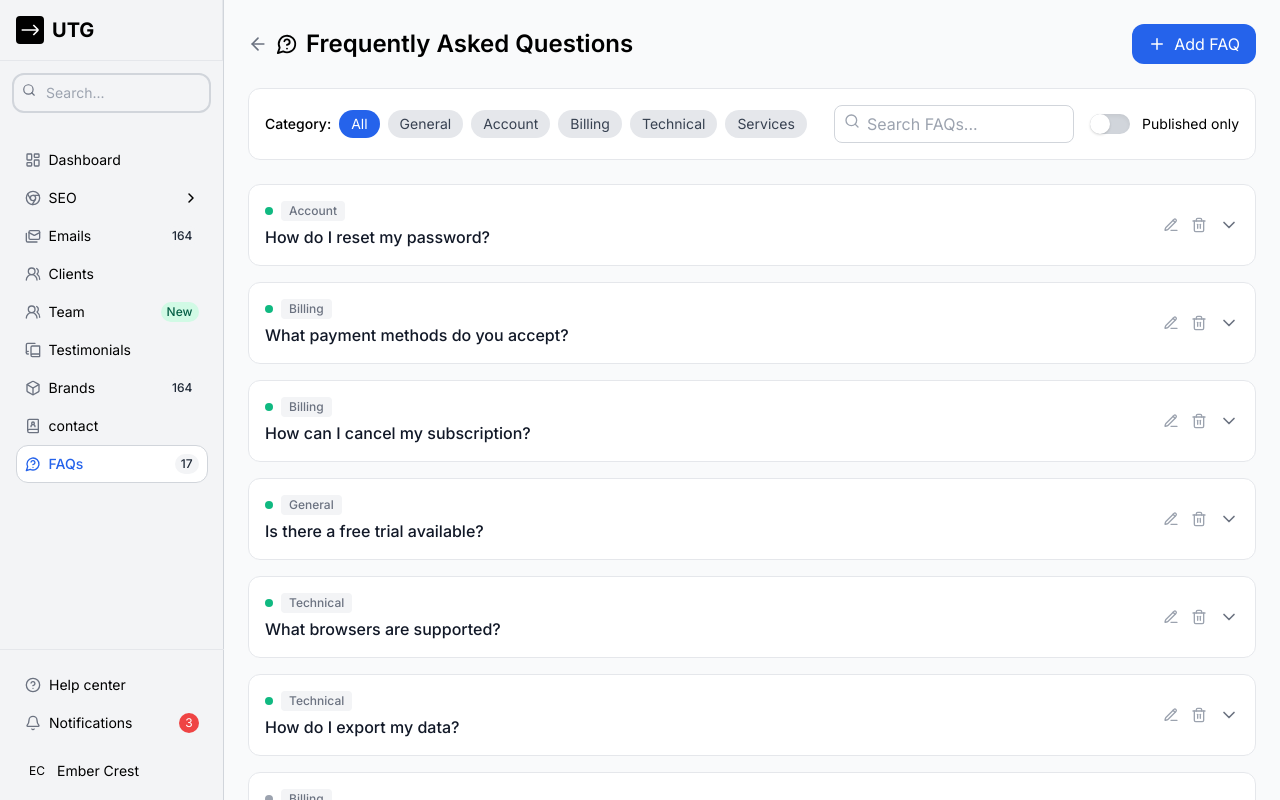
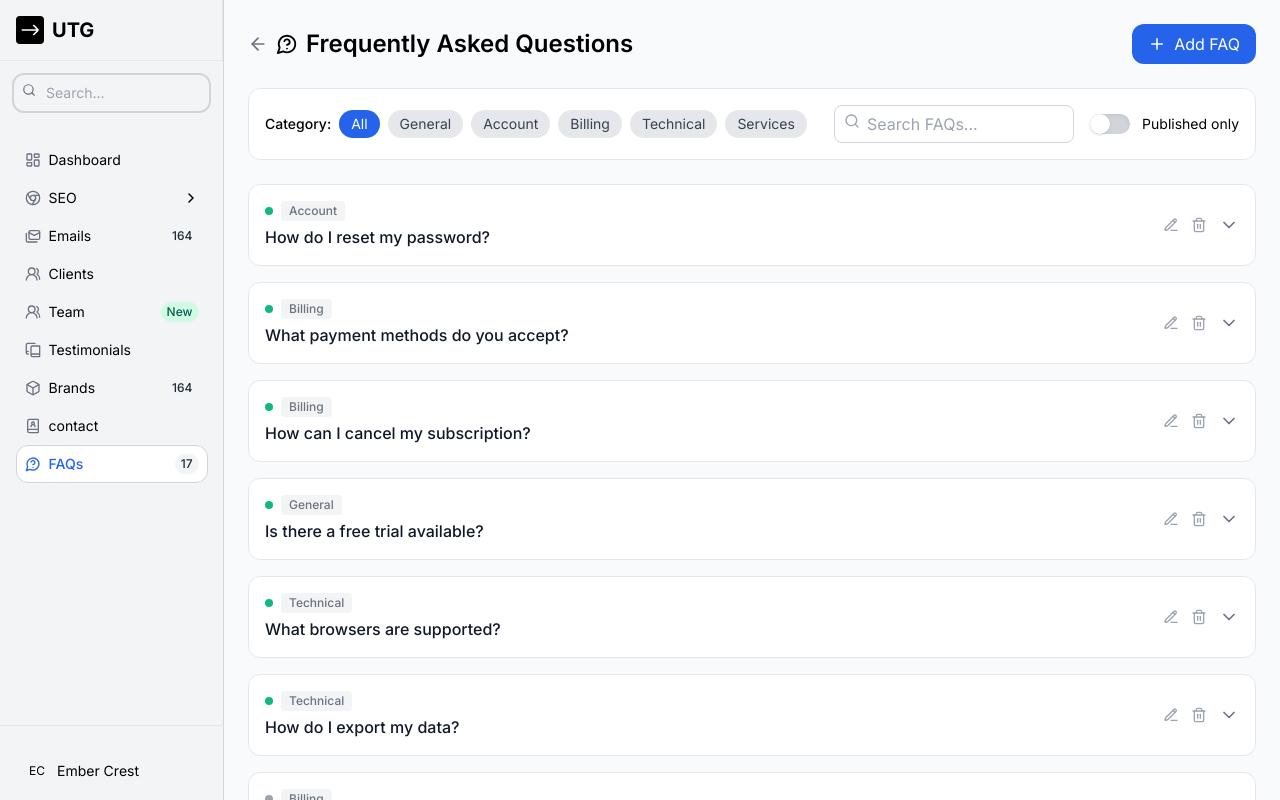
Before and after one commit to engmhisham/utg-dashboard, a Next.js app: page /faqs in a window 1280 px wide. Built offline with nearby package versions, Linux system fonts and the light colour scheme.

Commit message:
update sidebar

```diff
--- a/src/components/Sidebar.tsx
+++ b/src/components/Sidebar.tsx
@@ -179,15 +179,15 @@ const Sidebar: FC<SidebarProps> = ({ isOpen, toggleSidebar }) => {
         </nav>
 
         <div className="mt-auto border-t border-gray-200 pt-4 pb-2 px-4 absolute bottom-0 w-56">
-          <div className="flex items-center gap-2 py-2 px-2 rounded-xl border border-transparent hover:bg-white hover:border-2 hover:border-gray-300 cursor-pointer">
+          {/* <div className="flex items-center gap-2 py-2 px-2 rounded-xl border border-transparent hover:bg-white hover:border-2 hover:border-gray-300 cursor-pointer">
             <HelpCircle size={16} className="text-gray-500" />
             <span className="text-sm">Help center</span>
-          </div>
-          <div className="flex items-center gap-2 py-2 px-2 rounded-xl border border-transparent hover:bg-white hover:border-2 hover:border-gray-300 cursor-pointer">
+          </div> */}
+          {/* <div className="flex items-center gap-2 py-2 px-2 rounded-xl border border-transparent hover:bg-white hover:border-2 hover:border-gray-300 cursor-pointer">
             <Bell size={16} className="text-gray-500" />
             <span className="text-sm">Notifications</span>
             <span className="ml-auto bg-red-500 text-white rounded-full text-xs w-5 h-5 flex items-center justify-center">3</span>
-          </div>
+          </div> */}
           <div className="flex items-center gap-2 py-2 px-2 rounded-xl border border-transparent hover:bg-white hover:border-2 hover:border-gray-300 cursor-pointer mt-2">
             <div className="w-6 h-6 bg-orange-200 rounded-full flex items-center justify-center text-xs">EC</div>
             <span className="text-sm">Ember Crest</span>
```
